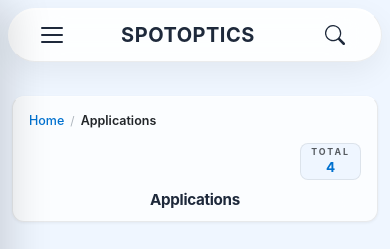
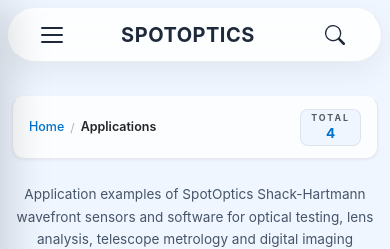
Before and after one commit to imraj1kamar/spotsoptics-next, a Next.js app: page /applications in a window 390 px wide. Shown: the top 249 px of the page. Built offline with nearby package versions, Linux system fonts and the light colour scheme.

Commit message:
total update

```diff
--- a/src/app/all-products/page.js
+++ b/src/app/all-products/page.js
@@ -53,7 +53,7 @@
               className="all-products-breadcrumbs"
             />
 
-            <div className="top-bar-center">
+            <div className="d-none d-lg-block top-bar-center">
               <h1 className="product-detail-title">All Products</h1>
             </div>
 
--- a/src/app/applications/page.js
+++ b/src/app/applications/page.js
@@ -121,7 +121,7 @@
             className="all-products-breadcrumbs"
           />
 
-          <div className="top-bar-center">
+          <div className="d-none d-lg-block top-bar-center">
             <h1 className="product-detail-title">Applications</h1>
           </div>
 
--- a/src/app/company-profile/page.js
+++ b/src/app/company-profile/page.js
@@ -106,7 +106,7 @@
             className="all-products-breadcrumbs"
           />
 
-          <div className="top-bar-center">
+          <div className="d-none d-lg-block top-bar-center">
             <h1 className="product-detail-title">{pageInfo.brand || 'SpotOptics'}</h1>
           </div>
 
--- a/src/app/downloads/page.js
+++ b/src/app/downloads/page.js
@@ -97,7 +97,7 @@
             className="all-products-breadcrumbs"
           />
 
-          <div className="top-bar-center">
+          <div className="d-none d-lg-block top-bar-center">
             <h1 className="product-detail-title">{page.title || 'Downloads'}</h1>
           </div>
           <div className="all-products-counter text-end">
--- a/src/app/globals.css
+++ b/src/app/globals.css
@@ -318,6 +318,7 @@
   -webkit-overflow-scrolling: touch;
   scrollbar-width: none; /* Firefox */
   padding: 4px 0;
+  display: contents;
 }
 
 .spotoptics-breadcrumb-wrapper::-webkit-scrollbar {
```
